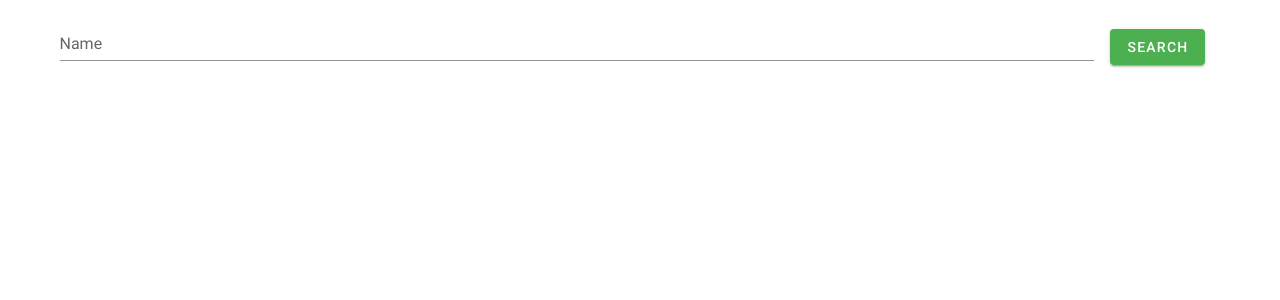
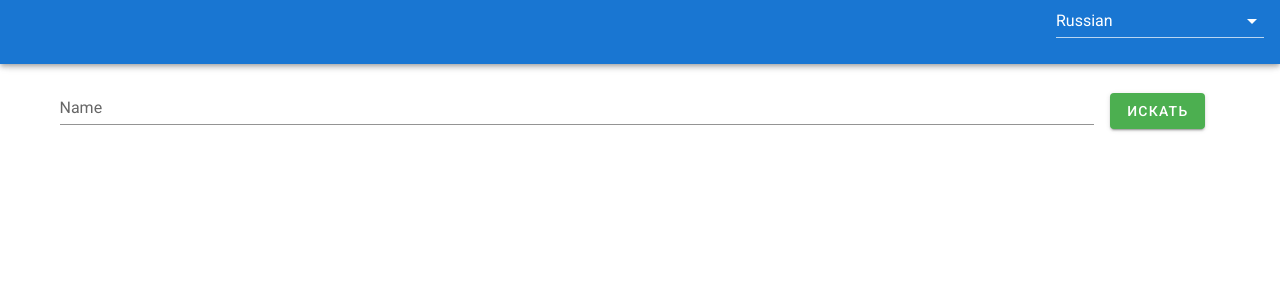
Before and after one commit to stayacid/vue-weather, a Vue app: page / in a window 1280 px wide. Shown: the top 300 px of the page. Built offline with nearby package versions, Linux system fonts and the light colour scheme.

Commit message:
add i18n

```diff
--- a/src/App.vue
+++ b/src/App.vue
@@ -1,44 +1,21 @@
 <template>
   <v-app>
-    <!-- <v-app-bar
-      app
-      color="primary"
-      dark
-    >
-      <div class="d-flex align-center">
-        <v-img
-          alt="Vuetify Logo"
-          class="shrink mr-2"
-          contain
-          src="https://cdn.vuetifyjs.com/images/logos/vuetify-logo-dark.png"
-          transition="scale-transition"
-          width="40"
-        />
-
-        <v-img
-          alt="Vuetify Name"
-          class="shrink mt-1 hidden-sm-and-down"
-          contain
-          min-width="100"
-          src="https://cdn.vuetifyjs.com/images/logos/vuetify-name-dark.png"
-          width="100"
-        />
-      </div>
-
+    <v-app-bar app color="primary" dark>
       <v-spacer></v-spacer>
 
-      <v-btn
-        href="https://github.com/vuetifyjs/vuetify/releases/latest"
-        target="_blank"
-        text
-      >
-        <span class="mr-2">Latest Release</span>
-        <v-icon>mdi-open-in-new</v-icon>
-      </v-btn>
-    </v-app-bar> -->
+      <v-col cols="2" class="pa-0">
+        <v-select
+          :items="langs"
+          v-model="currentLang"
+          item-value="abbr"
+          item-text="lang"
+          return-object
+        ></v-select>
+      </v-col>
+    </v-app-bar>
 
     <v-main>
-      <HelloWorld/>
+      <HelloWorld />
     </v-main>
   </v-app>
 </template>
@@ -53,8 +30,22 @@ export default {
     HelloWorld,
   },
 
-  data: () => ({
-    //
-  }),
+  data: () => {
+    return {
+      currentLang: { lang: 'Russian', abbr: 'ru' },
+      langs: [
+        { lang: 'Russian', abbr: 'ru' },
+        { lang: 'English', abbr: 'en' },
+      ],
+    };
+  },
+
+  methods: {},
+
+  watch: {
+    currentLang: function(newLang) {
+      this.$vuetify.lang.current = newLang.abbr;
+    },
+  },
 };
 </script>
--- a/src/components/HelloWorld.vue
+++ b/src/components/HelloWorld.vue
@@ -15,7 +15,7 @@
             class="mx-4"
             @click="validate"
           >
-            Search
+            {{ $vuetify.lang.t('$vuetify.search') }}
           </v-btn>
         </v-form>
       </v-col>
--- /dev/null
+++ b/src/plugins/en.js
@@ -0,0 +1,12 @@
+import en from 'vuetify/lib/locale/en'
+
+export default {
+  ...en,
+
+  search: "Search",
+  noDataText: 'no data',
+
+  namespace: {
+    key3: "key 3 internationalization"
+  }
+}
--- /dev/null
+++ b/src/plugins/ru.js
@@ -0,0 +1,12 @@
+import ru from 'vuetify/lib/locale/ru'
+
+export default {
+  ...ru,
+
+  search: "Искать",
+  noDataText: 'нет данных',
+
+  namespace: {
+    key3: "key 3 internationalization"
+  }
+}
--- a/src/plugins/vuetify.js
+++ b/src/plugins/vuetify.js
@@ -1,7 +1,13 @@
 import Vue from 'vue';
 import Vuetify from 'vuetify/lib/framework';
+import en from './en'
+import ru from './ru'
 
 Vue.use(Vuetify);
 
 export default new Vuetify({
+  lang: {
+    locales: { ru, en },
+    current: 'ru',
+  },
 });
```
